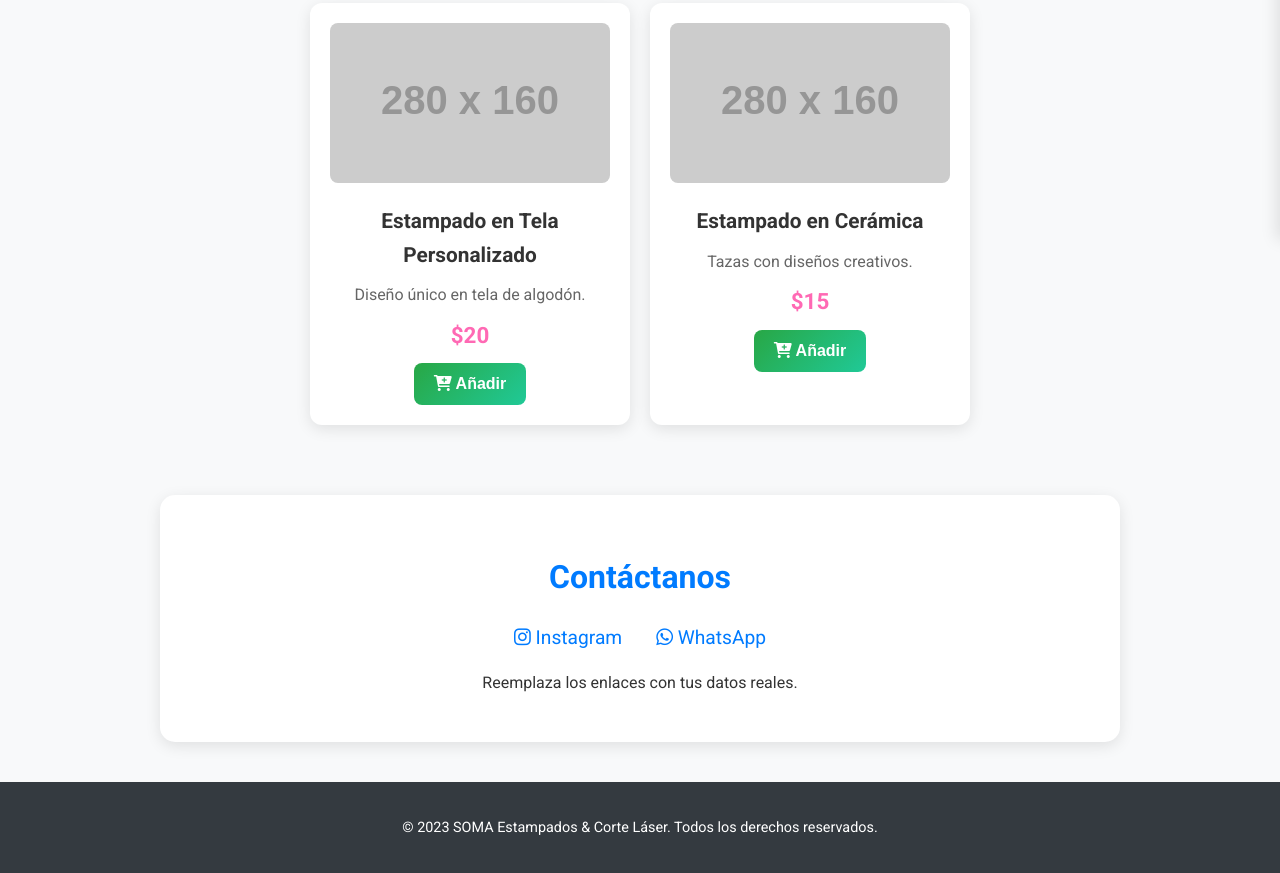
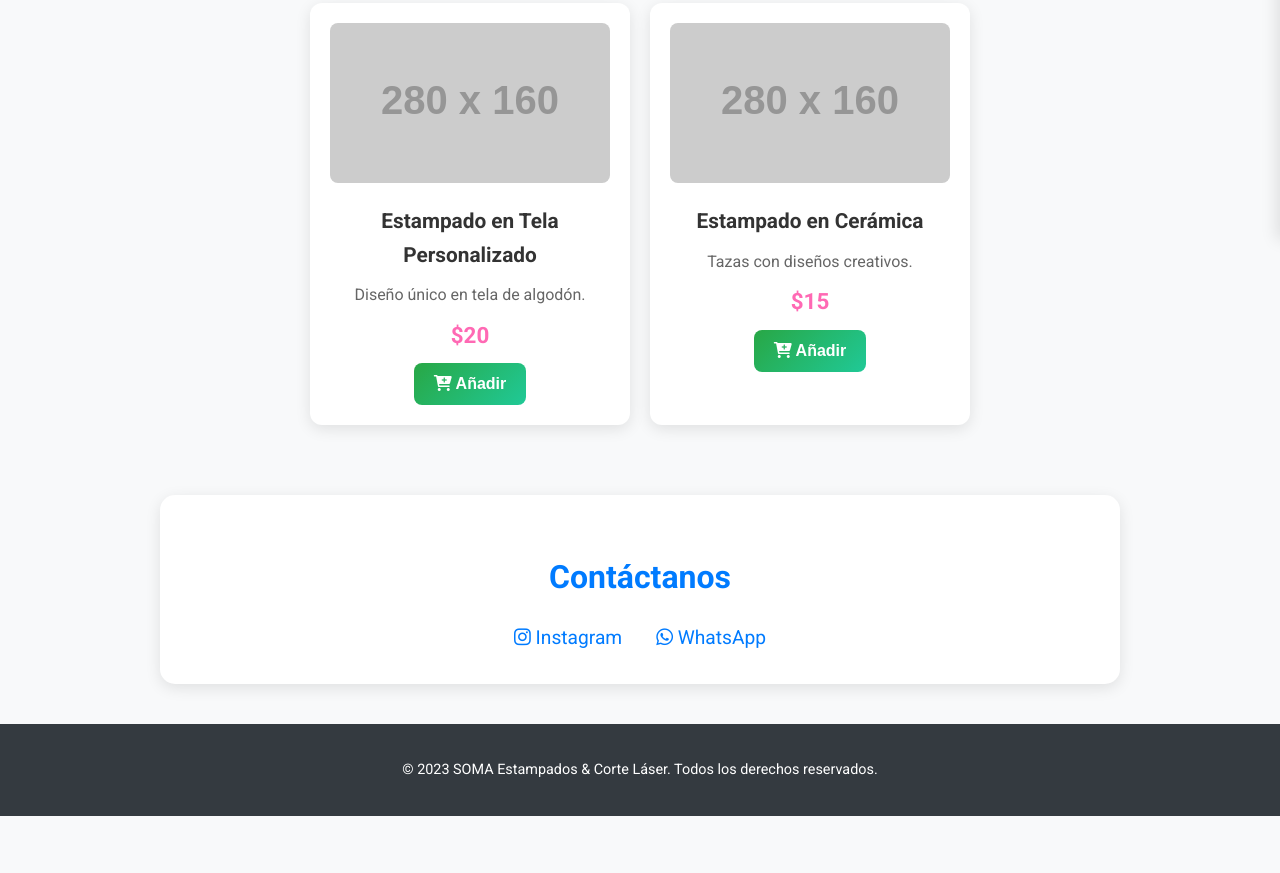
Before and after one commit to MatiasHuerta/soma, a plain HTML site: page index.html in a window 1280 px wide. Shown: the part 610-1483 px from the top of the page. After the commit the page ends 1426 px from the top, so only its background shows below. Drawn offline with Linux system fonts and the light colour scheme; placeholder pictures from the web are drawn by us.

Commit message:
Update index.html

```diff
--- a/index.html
+++ b/index.html
@@ -243,7 +243,6 @@
         <h2>Contáctanos</h2>
         <a href="https://www.instagram.com/soma.estampados" target="_blank"><i class="fab fa-instagram"></i> Instagram</a>
         <a href="https://wa.me/5492317449578" target="_blank"><i class="fab fa-whatsapp"></i> WhatsApp</a>
-        <p>Reemplaza los enlaces con tus datos reales.</p>
     </section>
 
     <footer>
```
